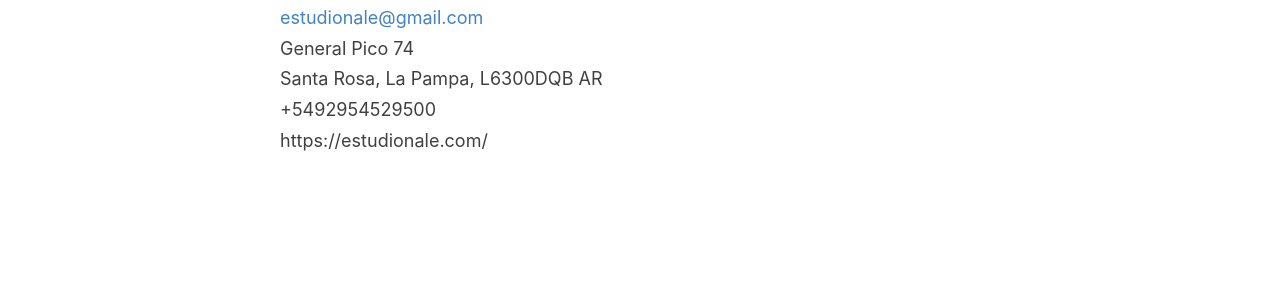
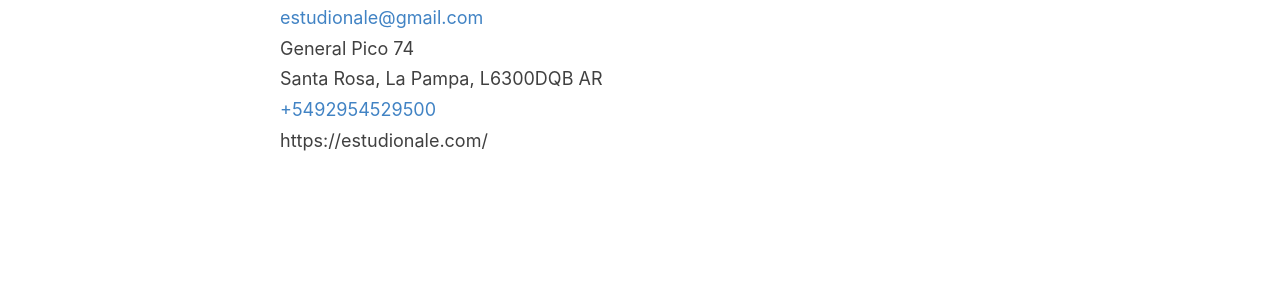
Before and after one commit to gustavonale/estudionale.com, a Jekyll site: the page built from _pages/test.md, in a window 1280 px wide. Shown: the part 194-486 px from the top of the page. Built offline with Jekyll 4.4.1, drawn with Linux system fonts in a browser that asks for light colours.

Commit message:
Update test.md

```diff
--- a/_pages/test.md
+++ b/_pages/test.md
@@ -23,5 +23,10 @@ permalink: /test/
         <span class="postal-code">L6300DQB</span>
         <span class="country-name">AR</span>
     </div>
-    <div class="tel">+5492954529500</div>
+
+    <a href="tel:+5492954529500">
+    <div class="tel">+5492954529500</div></a>
     <div class="url">https://estudionale.com/</div>
+
+
+    <a href="tel:+5492954529500">
```
